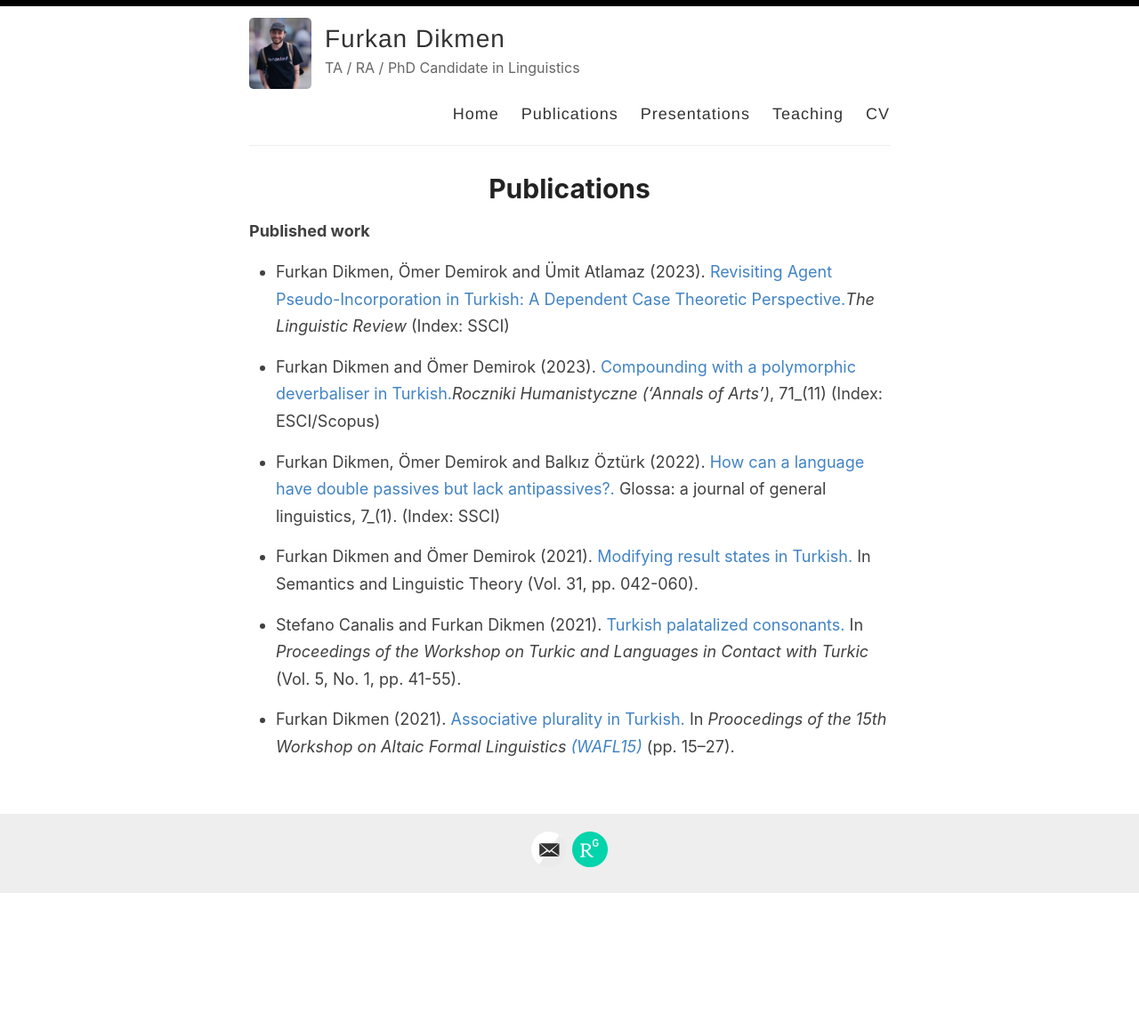
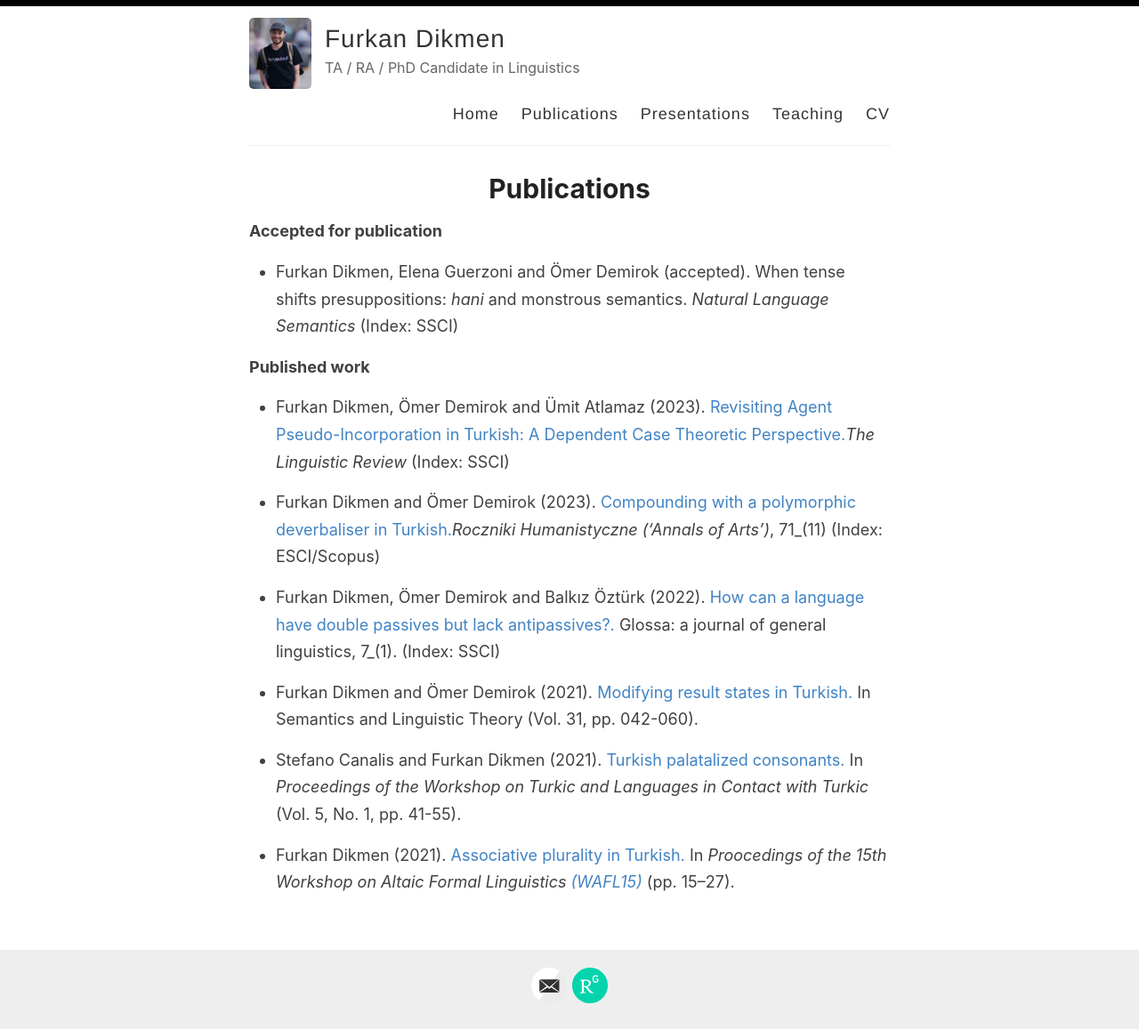
Before and after one commit to furkandikmen/furkandikmen.github.io, a Jekyll site: the page built from _pages/publications.md, in a window 1280 px wide. Shown: the whole page at 89% size. Built offline with Jekyll 4.4.1, drawn with Linux system fonts in a browser that asks for light colours; before the commit the page ends 1005 px from its top, so only the background shows below that.

Commit message:
Update publications.md

```diff
--- a/_pages/publications.md
+++ b/_pages/publications.md
@@ -3,6 +3,10 @@ layout: page
 title: Publications
 permalink: /publications/
 ---
+
+**Accepted for publication**
+
+- Furkan Dikmen, Elena Guerzoni and Ömer Demirok (accepted). When tense shifts presuppositions: _hani_ and monstrous semantics. _Natural Language Semantics_ (Index: SSCI)
 
 
 **Published work**
```
